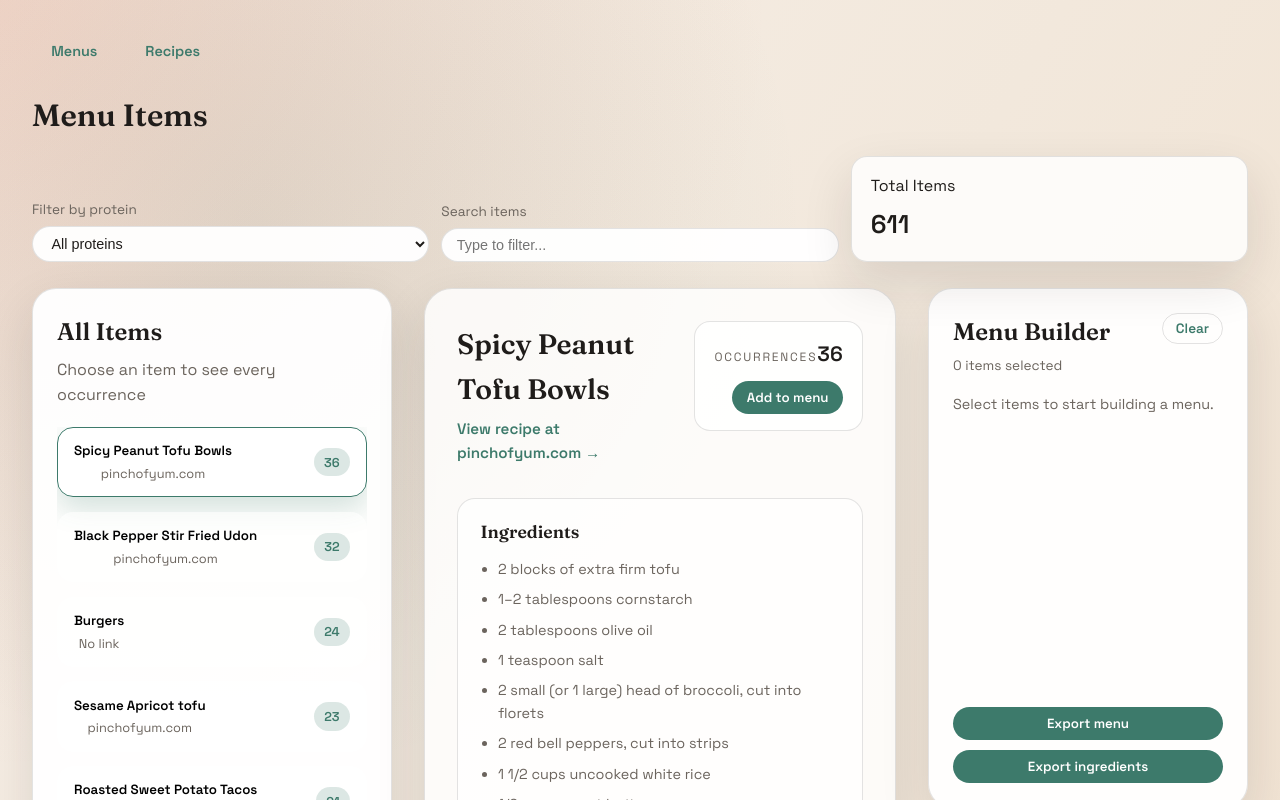
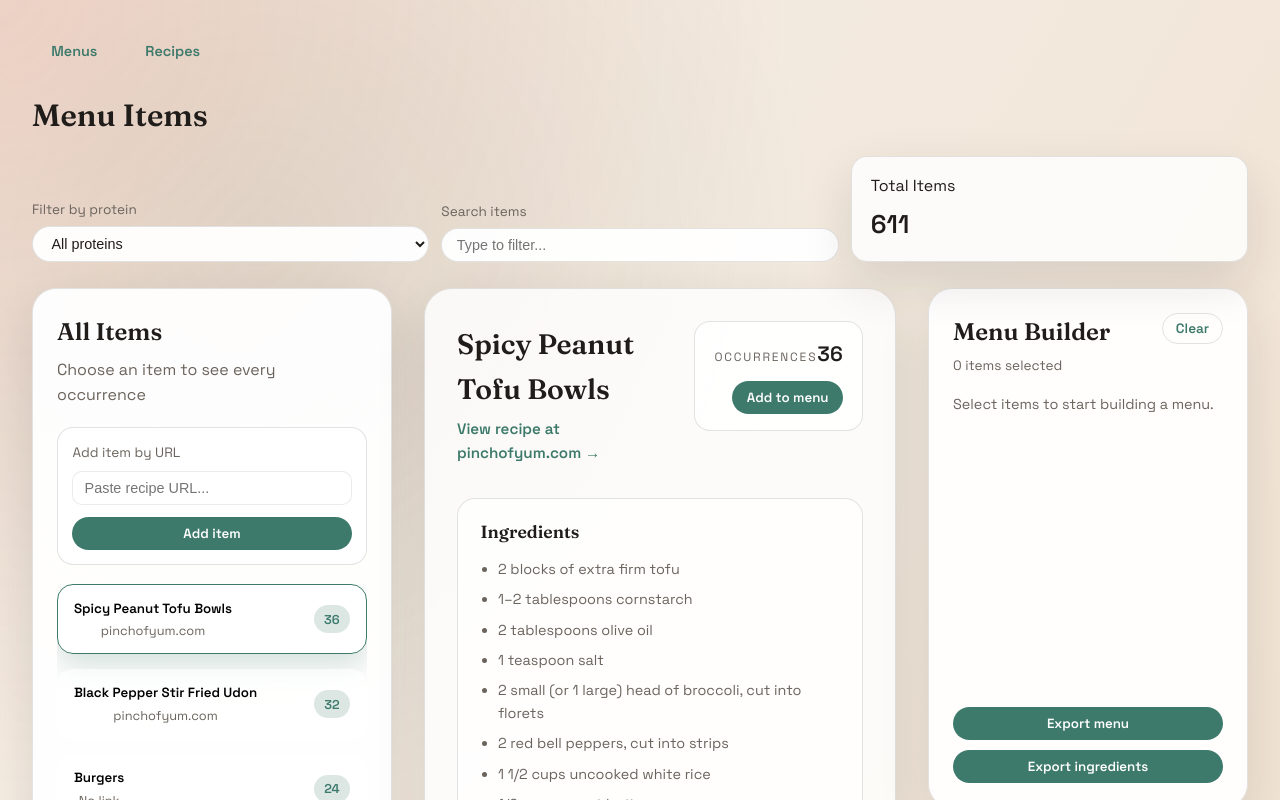
Before and after one commit to seanbartz/MenuMaker, a React app in the folder app/: page / in a window 1280 px wide. Shown: the top 800 px of the page. Built offline with nearby package versions, Linux system fonts and the light colour scheme; the HTML template or start-up script is replaced by a standard one.

Commit message:
Add URL scraping to create new items

```diff
--- a/app/src/App.tsx
+++ b/app/src/App.tsx
@@ -148,25 +148,7 @@ function App() {
     const nextMenus = [menu, ...menus]
     setMenus(nextMenus)
     setMenuItems(updatedItems)
-    void (async () => {
-      const invoke = await (async () => {
-        try {
-          const mod = await import('@tauri-apps/api/core')
-          return mod.invoke as <T>(cmd: string, args?: Record<string, unknown>) => Promise<T>
-        } catch {
-          return null
-        }
-      })()
-      if (!invoke) return
-      try {
-        await invoke('save_data', {
-          menus: { menus: nextMenus },
-          items: { items: updatedItems },
-        })
-      } catch {
-        // ignore persistence errors
-      }
-    })()
+    persistDesktopData(nextMenus, updatedItems)
   }
 
   function handleDeleteMenu(menu: Menu) {
@@ -199,18 +181,58 @@ function App() {
     if (confirmDeleteFile === menu.file) {
       setConfirmDeleteFile(null)
     }
+    persistDesktopData(nextMenus, nextItems)
+  }
 
+  function handleAddItem(newItem: RefactoredMenuItem) {
+    setMenuItems((prev) => {
+      const existingIndex = prev.findIndex(
+        (item) =>
+          (item.url && item.url === newItem.url) ||
+          (item.urls ?? []).includes(newItem.url ?? '')
+      )
+      if (existingIndex === -1) {
+        const nextItems = [newItem, ...prev]
+        persistDesktopData(menus, nextItems)
+        return nextItems
+      }
+      const updated = prev.map((item, index) => {
+        if (index !== existingIndex) return item
+        const urls = Array.from(new Set([...(item.urls ?? []), ...(newItem.urls ?? [])]))
+        const link_texts = Array.from(
+          new Set([...(item.link_texts ?? []), ...(newItem.link_texts ?? [])])
+        )
+        const item_texts = Array.from(
+          new Set([...(item.item_texts ?? []), ...(newItem.item_texts ?? [])])
+        )
+        const source_hints = Array.from(
+          new Set([...(item.source_hints ?? []), ...(newItem.source_hints ?? [])])
+        )
+        const recipe_tags = Array.from(
+          new Set([...(item.recipe_tags ?? []), ...(newItem.recipe_tags ?? [])])
+        )
+        return {
+          ...item,
+          url: newItem.url ?? item.url,
+          urls,
+          link_texts,
+          item_texts,
+          source_hints,
+          ingredients: newItem.ingredients?.length ? newItem.ingredients : item.ingredients,
+          recipe_tags,
+          main_protein: newItem.main_protein || item.main_protein,
+        }
+      })
+      persistDesktopData(menus, updated)
+      return updated
+    })
+  }
+
+  function persistDesktopData(nextMenus: Menu[], nextItems: RefactoredMenuItem[]) {
     void (async () => {
-      const invoke = await (async () => {
-        try {
-          const mod = await import('@tauri-apps/api/core')
-          return mod.invoke as <T>(cmd: string, args?: Record<string, unknown>) => Promise<T>
-        } catch {
-          return null
-        }
-      })()
-      if (!invoke) return
       try {
+        const mod = await import('@tauri-apps/api/core')
+        const invoke = mod.invoke as <T>(cmd: string, args?: Record<string, unknown>) => Promise<T>
         await invoke('save_data', {
           menus: { menus: nextMenus },
           items: { items: nextItems },
@@ -289,6 +311,7 @@ function App() {
           onViewRecipes={() => setCurrentPage('recipes')}
           menus={menus}
           onSaveMenu={handleSaveMenu}
+          onAddItem={handleAddItem}
         />
       ) : (
         <div className="app-shell">
--- a/app/src/MenuItemsPage.css
+++ b/app/src/MenuItemsPage.css
@@ -68,6 +68,29 @@
   flex-direction: column;
   gap: 1.2rem;
   min-height: 520px;
+}
+
+.add-item-card {
+  display: grid;
+  gap: 0.75rem;
+  background: rgba(255, 255, 255, 0.7);
+  border-radius: 16px;
+  padding: 0.9rem;
+  border: 1px solid var(--border);
+}
+
+.add-item-card label {
+  display: grid;
+  gap: 0.4rem;
+  font-size: 0.85rem;
+  color: var(--muted);
+}
+
+.add-item-card input {
+  border-radius: 10px;
+  border: 1px solid rgba(0, 0, 0, 0.08);
+  padding: 0.5rem 0.7rem;
+  font-size: 0.9rem;
 }
 
 .items-list ul {
--- a/app/src/MenuItemsPage.tsx
+++ b/app/src/MenuItemsPage.tsx
@@ -18,6 +18,7 @@ interface MenuItemsPageProps {
   onViewRecipes: () => void
   menus: Menu[]
   onSaveMenu: (menu: Menu, items: RefactoredMenuItem[]) => void
+  onAddItem: (item: RefactoredMenuItem) => void
 }
 
 export default function MenuItemsPage({
@@ -26,11 +27,15 @@ export default function MenuItemsPage({
   onViewRecipes,
   menus,
   onSaveMenu,
+  onAddItem,
 }: MenuItemsPageProps) {
   const [selectedIndex, setSelectedIndex] = useState(0)
   const [proteinFilter, setProteinFilter] = useState('all')
   const [searchQuery, setSearchQuery] = useState('')
   const [menuSelections, setMenuSelections] = useState<RefactoredMenuItem[]>([])
+  const [newItemUrl, setNewItemUrl] = useState('')
+  const [scrapeStatus, setScrapeStatus] = useState<'idle' | 'loading' | 'error'>('idle')
+  const [scrapeError, setScrapeError] = useState<string | null>(null)
 
   function normalizeProtein(value?: string) {
     return (value ?? 'unknown').trim().toLowerCase()
@@ -397,6 +402,44 @@ export default function MenuItemsPage({
     downloadMarkdown(`ingredients-${dateStamp}.md`, buildIngredientsMarkdown())
   }
 
+  async function handleAddFromUrl() {
+    if (!newItemUrl.trim()) return
+    setScrapeStatus('loading')
+    setScrapeError(null)
+    try {
+      const mod = await import('@tauri-apps/api/core')
+      const invoke = mod.invoke as <T>(cmd: string, args?: Record<string, unknown>) => Promise<T>
+      const result = await invoke<{
+        title: string
+        ingredients: string[]
+        tags: string[]
+        main_protein: string
+      }>('scrape_recipe', { url: newItemUrl.trim() })
+      const title = result.title || newItemUrl.trim()
+      onAddItem({
+        url: newItemUrl.trim(),
+        urls: [newItemUrl.trim()],
+        link_texts: [title],
+        item_texts: [title],
+        menu_files: [],
+        menu_weeks: [],
+        menu_seasons: [],
+        meal_types: [],
+        sections: [],
+        source_hints: [newItemUrl.trim()],
+        ingredients: result.ingredients ?? [],
+        recipe_tags: result.tags ?? [],
+        main_protein: result.main_protein || 'unknown',
+        count: 0,
+      })
+      setNewItemUrl('')
+      setScrapeStatus('idle')
+    } catch (error) {
+      setScrapeStatus('error')
+      setScrapeError(error instanceof Error ? error.message : 'Failed to scrape URL')
+    }
+  }
+
   return (
     <div className="items-shell">
       <header className="items-header">
@@ -447,6 +490,27 @@ export default function MenuItemsPage({
           <div className="list-header">
             <h2>All Items</h2>
             <p>Choose an item to see every occurrence</p>
+          </div>
+          <div className="add-item-card">
+            <label>
+              <span>Add item by URL</span>
+              <input
+                type="url"
+                placeholder="Paste recipe URL..."
+                value={newItemUrl}
+                onChange={(event) => setNewItemUrl(event.target.value)}
+              />
+            </label>
+            <button
+              className="primary-button"
+              onClick={handleAddFromUrl}
+              disabled={scrapeStatus === 'loading'}
+            >
+              {scrapeStatus === 'loading' ? 'Scraping…' : 'Add item'}
+            </button>
+            {scrapeStatus === 'error' && (
+              <p className="detail-empty">{scrapeError ?? 'Failed to scrape URL'}</p>
+            )}
           </div>
           <ul>
             {sortedItems.map((item, index) => {
--- a/app/src/types.ts
+++ b/app/src/types.ts
@@ -36,6 +36,8 @@ export type RefactoredMenuItem = {
   item_texts: string[]
   ingredients: string[]
   main_protein?: string
+  recipe_tags?: string[]
+  side_dish?: string
+  side_dishes?: string[]
   count: number
-  side_dishes?: string[]
 }
```
Also changed, not shown: 2 other files (tests, documents, lock files or other folders).
